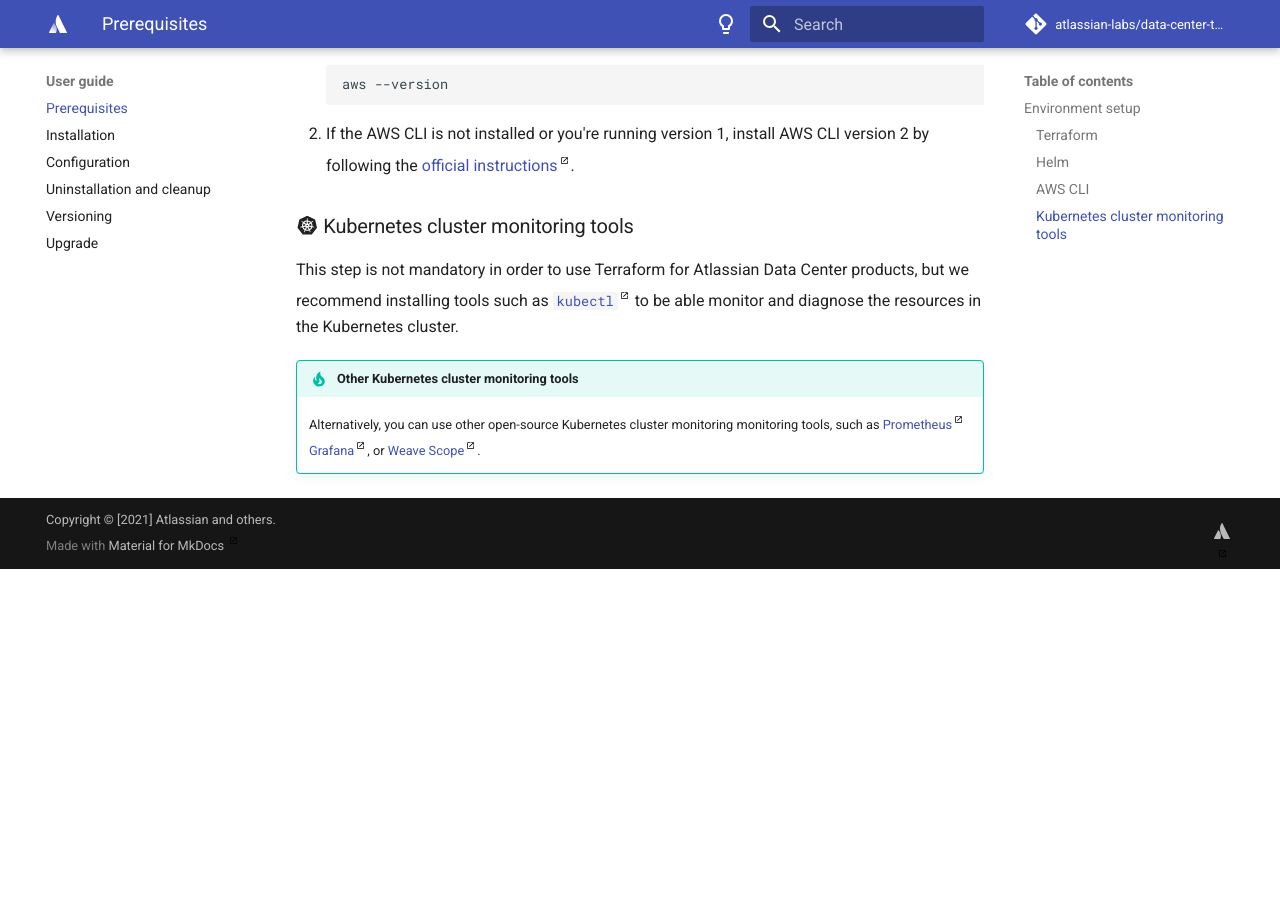
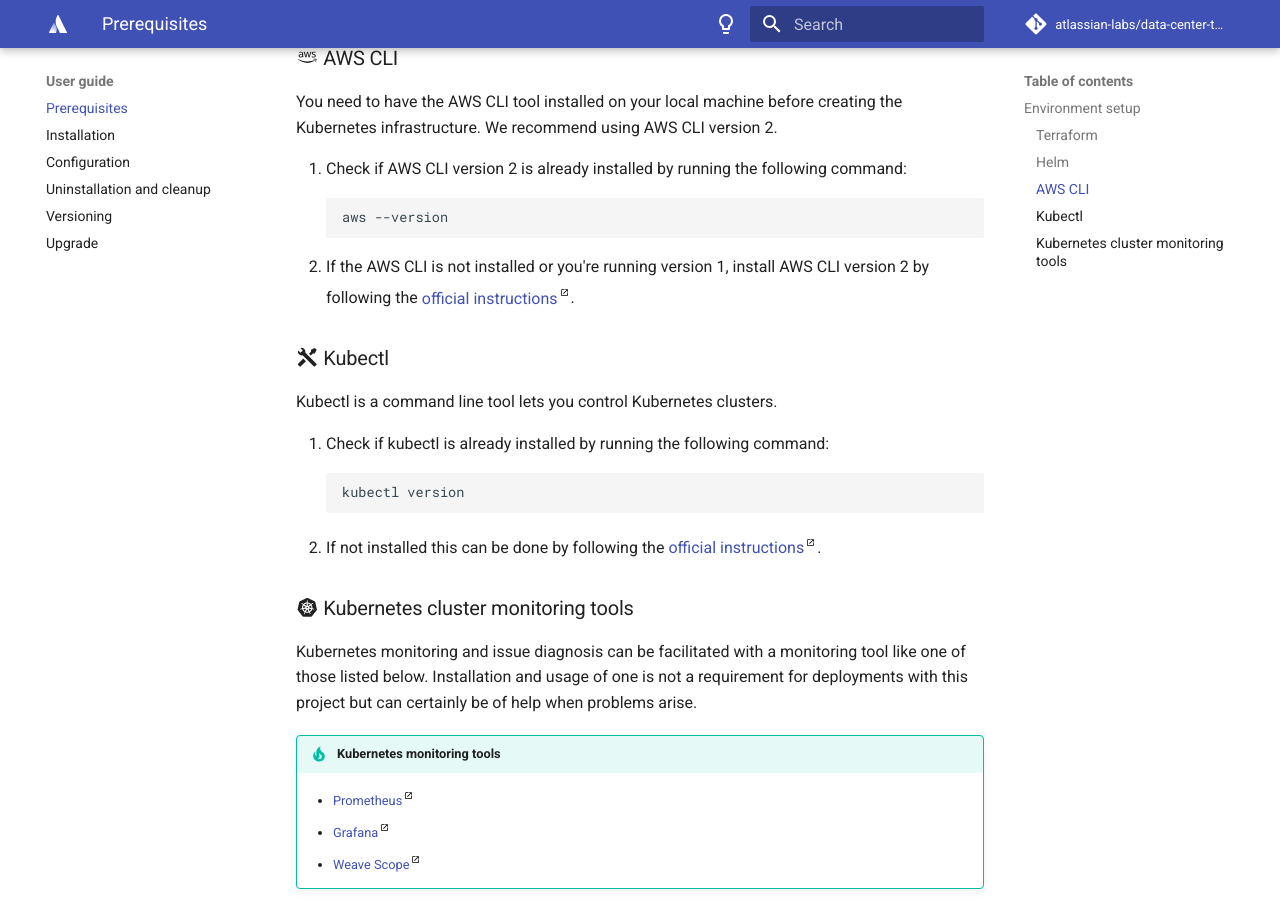
Before and after one commit to atlassian-labs/data-center-terraform, an MkDocs documentation site: the page built from docs/docs/userguide/PREREQUISITES.md, in a window 1280 px wide and 900 px high, scrolled down 1568 px. Built offline with MkDocs 1.6.1 and Material for MkDocs 9.7.7, drawn with Linux system fonts in a browser that asks for light colours; comment, search, counter and statistics services are not loaded; before the commit the page ends 2140 px from its top, so only the background shows below that; some of the changed text lies outside the part shown.

Commit message:
Updates to documentation

````diff
--- a/docs/docs/userguide/PREREQUISITES.md
+++ b/docs/docs/userguide/PREREQUISITES.md
@@ -9,7 +9,8 @@
 1. [Terraform](#terraform)
 2. [Helm v3.3 or later](#helm)
 3. [AWS CLI](#aws-cli)
-4. [Kubernetes cluster monitoring tools](#kubernetes-tools) (optional)
+4. [Kubectl](#kubectl) (optional)
+5. [Kubernetes cluster monitoring tools](#kubernetes-tools) (optional)
 
 ### :material-terraform: Terraform
 
@@ -17,23 +18,26 @@
 
 This project uses Terraform to create and manage the Atlassian Data Center infrastructure on AWS for use with supported Data Center products.
 
-!!! info "Currently, not all Data Center products are supported."
-    At this stage, Bamboo Data Center is the only supported product.
+!!! warning "Supported Products and Platforms"
+
+    * [AWS](https://aws.amazon.com/){.external} is the only supported cloud provider.
+    * [Bamboo DC](https://confluence.atlassian.com/bamboo/bamboo-8-1-release-notes-1103070461.html){.external} is the only supported DC product
+
+    Support for additional Cloud providers and DC products will be made available in future.
 
 1. Check if Terraform is already installed by running the following command:
    ```shell
    terraform version
    ```
-2. If Terraform is not installed, install it by following the [official instructions](https://learn.hashicorp.com/tutorials/terraform/install-cli).
+2. If Terraform is not installed, install it by following the [official instructions](https://learn.hashicorp.com/tutorials/terraform/install-cli){.external}.
 
 ### :material-package: Helm
 
-Atlassian supports Helm Charts for some of its [Data Center products](https://atlassian.github.io/data-center-helm-charts/), including Bamboo. This project uses Helm charts to package Bamboo Data Center as a turnkey solution for your cloud infrastructure.
+Atlassian supports Helm Charts for some of its [Data Center products](https://atlassian.github.io/data-center-helm-charts/){.external}, including Bamboo. This project uses Helm charts to package Bamboo Data Center as a turnkey solution for your cloud infrastructure.
 
 Before using this project, make sure that Helm v3.3 or later is installed on your machine.
 
 1. Check if Helm v3.3 or later is already installed by running the following command:
-
    ```shell
    helm version --short
    ```
@@ -50,10 +54,22 @@
     ```
 2. If the AWS CLI is not installed or you're running version 1, install AWS CLI version 2 by following the [official instructions](https://docs.aws.amazon.com/cli/latest/userguide/getting-started-install.html){.external}.
 
+### :material-tools: Kubectl
+
+Kubectl is a command line tool lets you control Kubernetes clusters.
+
+1. Check if kubectl is already installed by running the following command:
+    ```shell
+    kubectl version
+    ```
+2. If not installed this can be done by following the [official instructions](https://kubernetes.io/docs/tasks/tools/){.external}.
+
 ### :material-kubernetes: Kubernetes cluster monitoring tools
 
-This step is not mandatory in order to use Terraform for Atlassian Data Center products, but we recommend installing tools such as [`kubectl`](https://kubernetes.io/docs/tasks/tools/install-kubectl-macos/){.external} to be able monitor
-and diagnose the resources in the Kubernetes cluster.
+Kubernetes monitoring and issue diagnosis can be facilitated with a monitoring tool like one of those listed below. Installation and usage of one is not a requirement for deployments with this project but can certainly be of help when problems arise.
 
-!!! Tip "Other Kubernetes cluster monitoring tools"
-    Alternatively, you can use other open-source Kubernetes cluster monitoring monitoring tools, such as [Prometheus](https://github.com/prometheus/prometheus){.external} [Grafana](https://github.com/grafana/grafana){.external}, or [Weave Scope](https://github.com/weaveworks/scope){.external}.
+!!! Tip "Kubernetes monitoring tools"
+
+    * [Prometheus](https://github.com/prometheus/prometheus){.external}
+    * [Grafana](https://github.com/grafana/grafana){.external}
+    * [Weave Scope](https://github.com/weaveworks/scope){.external}
````
Also changed, not shown: docs/docs/README.md (+6 -3 lines), docs/docs/userguide/INSTALLATION.md (+8 -4 lines).
